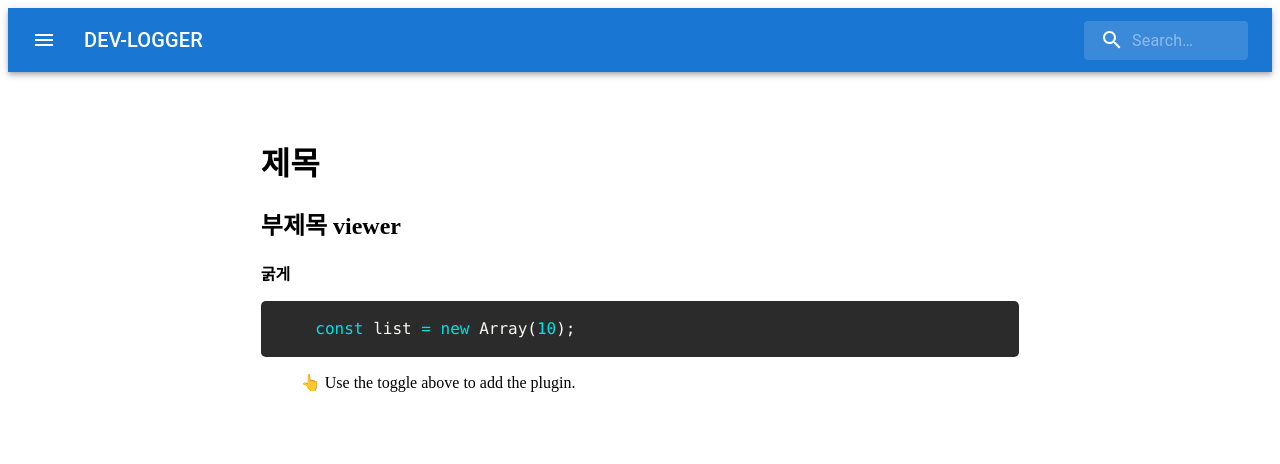
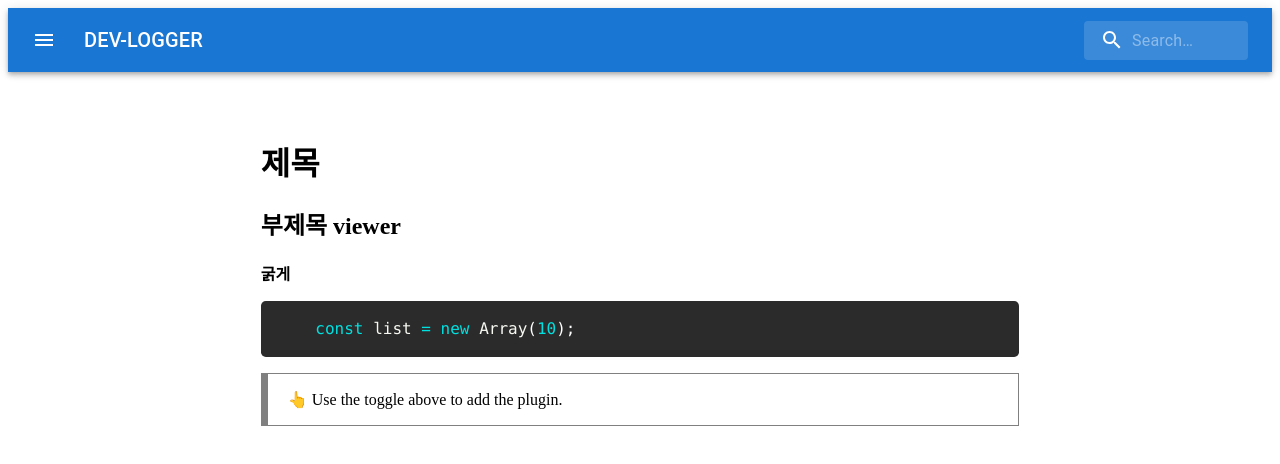
Before and after one commit to ChanHoLee275/blog, a React (Create React App) app: page /blog/post in a window 1280 px wide. Shown: the top 464 px of the page. Built offline with nearby package versions, Linux system fonts and the light colour scheme.

Commit message:
feat: markdown 인용문 스타일 추가

```diff
--- a/src/page/Post/index.tsx
+++ b/src/page/Post/index.tsx
@@ -19,6 +19,16 @@ const MarkDownStyle = styled.div`
   padding: 25px;
 `;
 
+const MarkdownBlockQuote = styled.blockquote`
+  border: 1px solid gray;
+  margin-left: 0px;
+  margin-right: 0px;
+  padding-left: 20px;
+  padding-right: 20px;
+  background-color: #b6b7b900;
+  border-left: 7px solid gray;
+`;
+
 const markdown = `
 # 제목
 ## 부제목 viewer
@@ -26,7 +36,7 @@ const markdown = `
 \`\`\`js
     const list = new Array(10);
 \`\`\`
->  👆 Use the toggle above to add the plugin.
+>👆 Use the toggle above to add the plugin.
 `;
 
 const Post = () => {
@@ -56,6 +66,9 @@ const Post = () => {
                 </code>
               );
             },
+            blockquote({ children, ...props }) {
+              return <MarkdownBlockQuote {...props}>{children}</MarkdownBlockQuote>;
+            },
           }}
         >
           {markdown}
```
